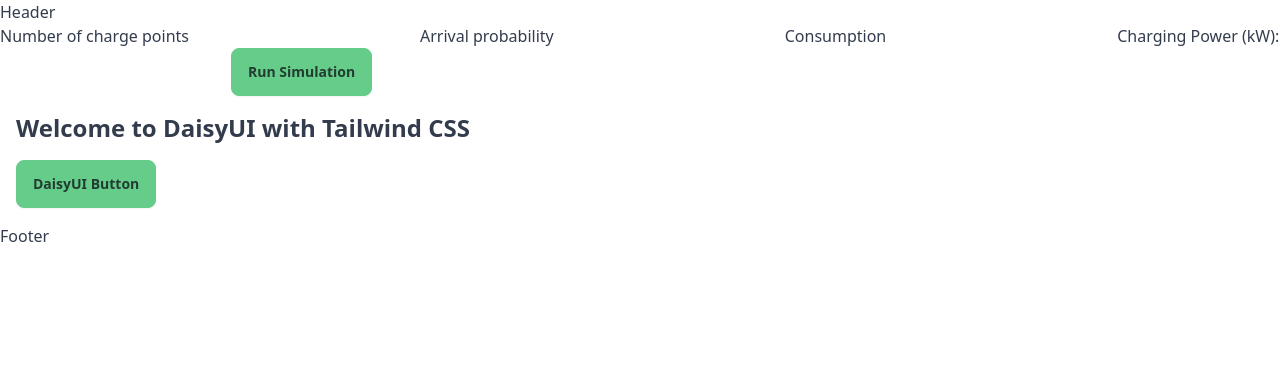
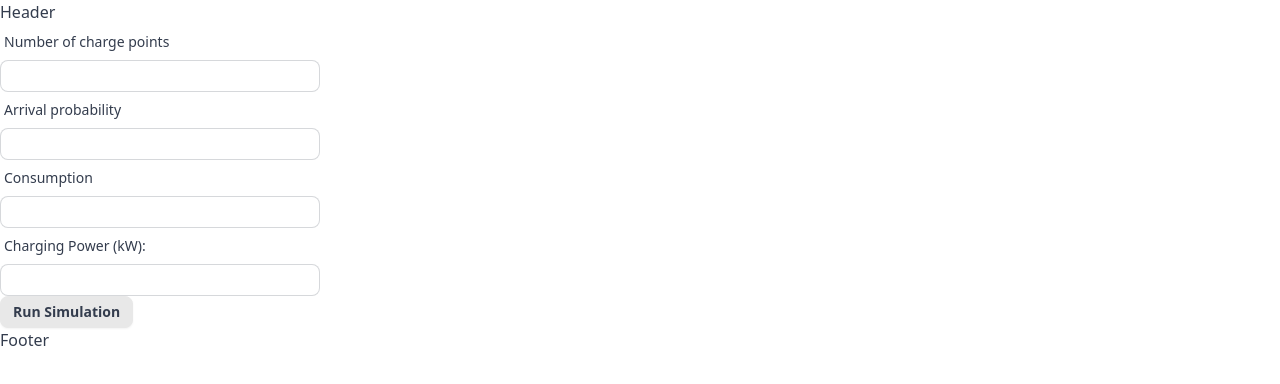
Before and after one commit to sergiutanasiev/ev_charge_points_R, a React (Create React App) app in the folder client/: page / in a window 1280 px wide. Shown: the top 384 px of the page. Built offline with nearby package versions, Linux system fonts and the light colour scheme.

Commit message:
fix concurently; add client to watch tailwind

```diff
--- a/client/package.json
+++ b/client/package.json
@@ -4,7 +4,8 @@
   "description": "",
   "main": "index.js",
   "scripts": {
-    "start": "react-scripts start"
+    "start": "react-scripts start",
+    "tailwind:build": "npx tailwindcss -i ./src/index.css -o ./public/output.css --watch"
   },
   "dependencies": {
     "@reach/router": "^1.3.4",
--- a/client/public/output.css
+++ b/client/public/output.css
@@ -752,18 +752,6 @@ html {
     --glass-border-opacity: 15%;
   }
 
-  .btn-outline.btn-primary:hover {
-    --tw-text-opacity: 1;
-    color: var(--fallback-pc,oklch(var(--pc)/var(--tw-text-opacity)));
-  }
-
-  @supports (color: color-mix(in oklab, black, black)) {
-    .btn-outline.btn-primary:hover {
-      background-color: color-mix(in oklab, var(--fallback-p,oklch(var(--p)/1)) 90%, black);
-      border-color: color-mix(in oklab, var(--fallback-p,oklch(var(--p)/1)) 90%, black);
-    }
-  }
-
   .btn-disabled:hover,
     .btn[disabled]:hover,
     .btn:disabled:hover {
@@ -780,6 +768,11 @@ html {
       border-color: color-mix(in oklab, var(--fallback-p,oklch(var(--p)/1)) 90%, black);
     }
   }
+}
+
+.form-control {
+  display: flex;
+  flex-direction: column;
 }
 
 .label {
@@ -818,6 +811,12 @@ html {
   margin-inline-end: -1rem;
 }
 
+.input-sm[type="number"]::-webkit-inner-spin-button {
+  margin-top: 0px;
+  margin-bottom: 0px;
+  margin-inline-end: -0px;
+}
+
 .link {
   cursor: pointer;
   text-decoration-line: underline;
@@ -845,35 +844,12 @@ html {
     background-color: var(--btn-color, var(--fallback-b2));
     border-color: var(--btn-color, var(--fallback-b2));
   }
-
-  .btn-primary {
-    --btn-color: var(--fallback-p);
-  }
-}
-
-@supports (color: color-mix(in oklab, black, black)) {
-  .btn-outline.btn-primary.btn-active {
-    background-color: color-mix(in oklab, var(--fallback-p,oklch(var(--p)/1)) 90%, black);
-    border-color: color-mix(in oklab, var(--fallback-p,oklch(var(--p)/1)) 90%, black);
-  }
 }
 
 .btn:focus-visible {
   outline-style: solid;
   outline-width: 2px;
   outline-offset: 2px;
-}
-
-.btn-primary {
-  --tw-text-opacity: 1;
-  color: var(--fallback-pc,oklch(var(--pc)/var(--tw-text-opacity)));
-  outline-color: var(--fallback-p,oklch(var(--p)/1));
-}
-
-@supports (color: oklch(0% 0 0)) {
-  .btn-primary {
-    --btn-color: var(--p);
-  }
 }
 
 .btn.glass {
@@ -886,16 +862,6 @@ html {
 .btn.glass.btn-active {
   --glass-opacity: 25%;
   --glass-border-opacity: 15%;
-}
-
-.btn-outline.btn-primary {
-  --tw-text-opacity: 1;
-  color: var(--fallback-p,oklch(var(--p)/var(--tw-text-opacity)));
-}
-
-.btn-outline.btn-primary.btn-active {
-  --tw-text-opacity: 1;
-  color: var(--fallback-pc,oklch(var(--pc)/var(--tw-text-opacity)));
 }
 
 .btn.btn-disabled,
@@ -950,6 +916,13 @@ html {
   }
 }
 
+.label-text {
+  font-size: 0.875rem;
+  line-height: 1.25rem;
+  --tw-text-opacity: 1;
+  color: var(--fallback-bc,oklch(var(--bc)/var(--tw-text-opacity)));
+}
+
 .input input {
   --tw-bg-opacity: 1;
   background-color: var(--fallback-p,oklch(var(--p)/var(--tw-bg-opacity)));
@@ -963,6 +936,10 @@ html {
 
 .input[list]::-webkit-calendar-picker-indicator {
   line-height: 1em;
+}
+
+.input-bordered {
+  border-color: var(--fallback-bc,oklch(var(--bc)/0.2));
 }
 
 .input:focus,
@@ -1144,6 +1121,35 @@ html {
   }
 }
 
+.btn-sm {
+  height: 2rem;
+  min-height: 2rem;
+  padding-left: 0.75rem;
+  padding-right: 0.75rem;
+  font-size: 0.875rem;
+}
+
+.btn-square:where(.btn-sm) {
+  height: 2rem;
+  width: 2rem;
+  padding: 0px;
+}
+
+.btn-circle:where(.btn-sm) {
+  height: 2rem;
+  width: 2rem;
+  border-radius: 9999px;
+  padding: 0px;
+}
+
+.input-sm {
+  height: 2rem;
+  padding-left: 0.75rem;
+  padding-right: 0.75rem;
+  font-size: 0.875rem;
+  line-height: 2rem;
+}
+
 .join.join-vertical > :where(*:not(:first-child)):is(.btn) {
   margin-top: calc(var(--border-btn) * -1);
 }
@@ -1152,19 +1158,10 @@ html {
   margin-inline-start: calc(var(--border-btn) * -1);
 }
 
-.mb-4 {
-  margin-bottom: 1rem;
+.w-full {
+  width: 100%;
 }
 
-.p-4 {
-  padding: 1rem;
+.max-w-xs {
+  max-width: 20rem;
 }
-
-.text-2xl {
-  font-size: 1.5rem;
-  line-height: 2rem;
-}
-
-.font-bold {
-  font-weight: 700;
-}
--- a/client/src/components/form.js
+++ b/client/src/components/form.js
@@ -24,13 +24,9 @@ const Form = () => {
   return (
     <>
       {formState.map((tag) => getFormElement({ ...tag }))}
-      <button onClick={handleRunSimulation} className="btn btn-primary">
+      <button onClick={handleRunSimulation} className="btn btn-sm">
         Run Simulation
       </button>
-      <div className="p-4">
-      <h1 className="text-2xl font-bold mb-4">Welcome to DaisyUI with Tailwind CSS</h1>
-      <button className="btn btn-primary">DaisyUI Button</button>
-    </div>
     </>
   );
 };
--- a/client/src/components/input.js
+++ b/client/src/components/input.js
@@ -9,10 +9,12 @@ const Input = ({
     placeholder
 }) => {
     return (
-        <>
-            <label htmlFor={id}>{text}</label>
-            <input type={type} id={id} name={name} title={title} placeholder={placeholder} />
-        </>
+        <label htmlFor={id} class="form-control w-full max-w-xs">
+            <div class="label">
+                <span class="label-text">{text}</span>
+            </div>
+            <input type={type} id={id} name={name} title={title} placeholder={placeholder} class="input input-bordered input-sm w-full max-w-xs" />
+        </label>
     )
 }
 
--- a/package.json
+++ b/package.json
@@ -19,6 +19,7 @@
   },
   "homepage": "https://github.com/sergiutanasiev/ev_charge_points_R#readme",
   "devDependencies": {
+    "autoprefixer": "^10.4.20",
     "concurrently": "^9.0.0"
   }
 }
```
Also changed, not shown: 1 other file (tests, documents, lock files or other folders).
